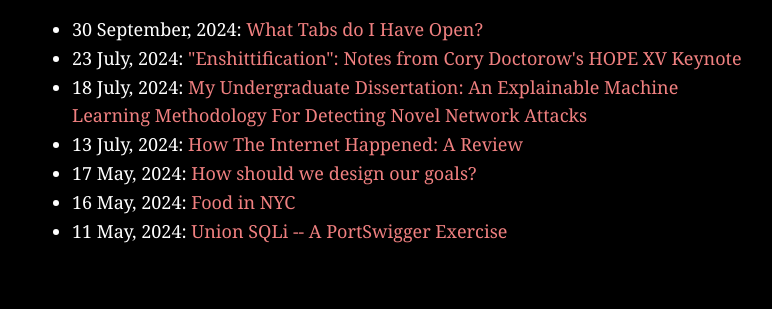
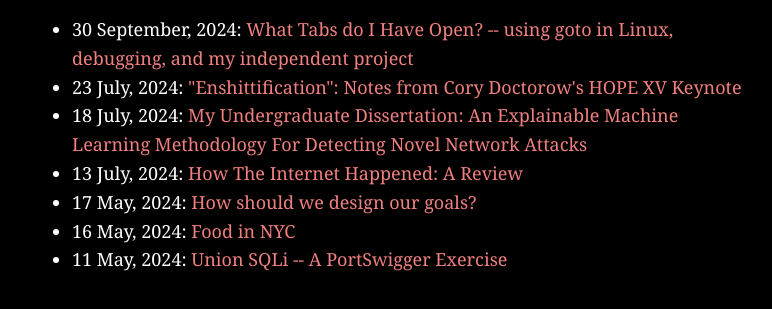
Before and after one commit to sm11th/personal-site, a plain HTML site: page blogs/blogs.html in a window 1280 px wide. Shown: the part 179-488 px from the top of the page, without its empty margins (248-1020 px from the left). Drawn offline with Linux system fonts and the light colour scheme.

Commit message:
quick improvement to blogpost title

```diff
--- a/blogs/blogs.html
+++ b/blogs/blogs.html
@@ -14,7 +14,8 @@
 <h2>Blog posts</h2>
 <p>Welcome to my blog! Here you can find book reviews, poems, discussions of web vulnerabilities, and more.</p>
 <ul>
-  <li><time datetime="2024-09-30">30 September, 2024</time>: <a href="240930_links">What Tabs do I Have Open?</a></li>
+  <li><time datetime="2024-09-30">30 September, 2024</time>: <a href="240930_links">What Tabs do I Have Open? -- using goto in Linux, debugging, and my
+ independent project</a></li>
   <li><time datetime="2024-07-23">23 July, 2024</time>: <a href="240723_enshit1">"Enshittification": Notes from Cory Doctorow's HOPE XV Keynote</a></li>
   <li><time datetime="2024-07-18">18 July, 2024</time>: <a href="240718_dissertation">My Undergraduate Dissertation: An Explainable Machine
 Learning Methodology For Detecting Novel Network Attacks</a></li>
```
